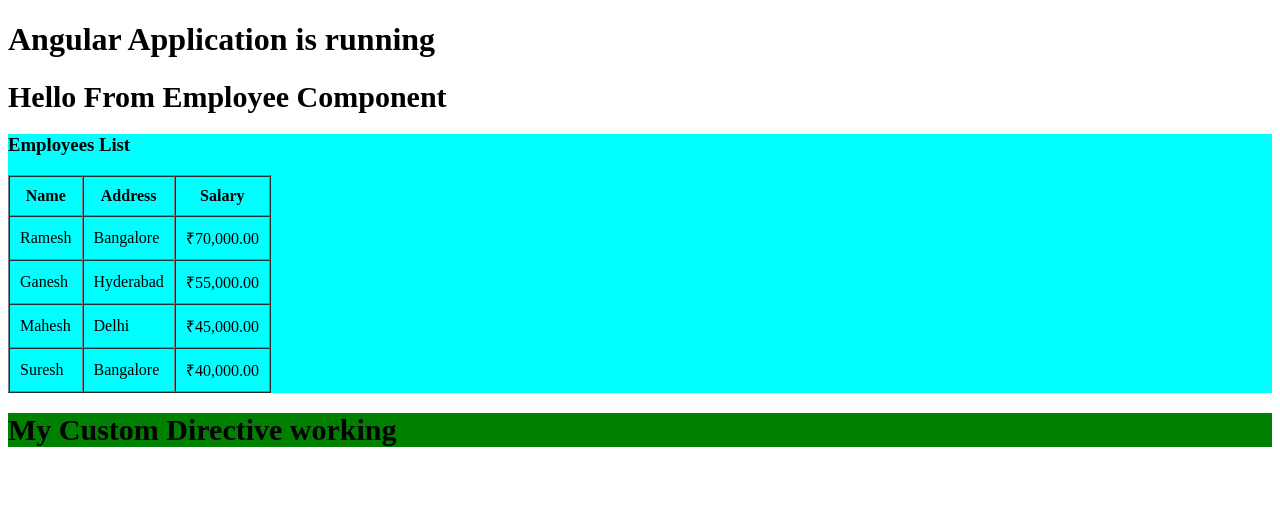
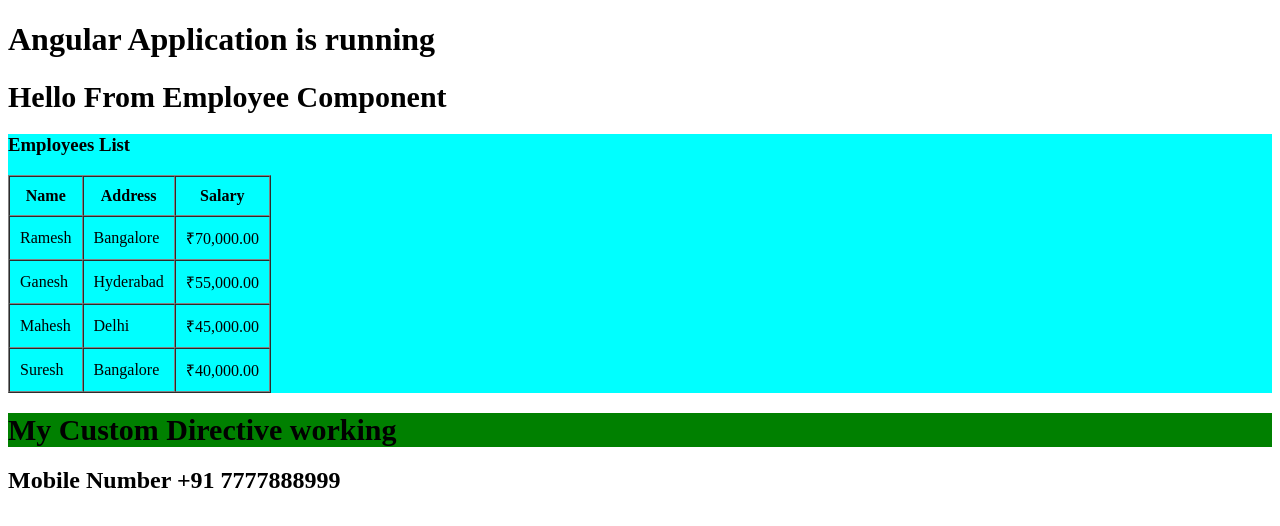
Before and after one commit to parmendra05/angular-basics, an Angular app: page / in a window 1280 px wide. Shown: the top 526 px of the page. Built offline with nearby package versions, Linux system fonts and the light colour scheme.

Commit message:
custom pipe creation for country-code

```diff
--- a/src/app/components/employee/employee.component.html
+++ b/src/app/components/employee/employee.component.html
@@ -16,3 +16,4 @@
 </div>
 
 <h1 appMyLineHilighter> My Custom Directive working </h1>
+<h2>Mobile Number {{mobileNo | countryCode}}</h2>
--- a/src/app/components/employee/employee.component.ts
+++ b/src/app/components/employee/employee.component.ts
@@ -1,10 +1,11 @@
 import { CommonModule } from '@angular/common';
 import { Component } from '@angular/core';
 import { MyLineHilighterDirective } from '../../directives/my-line-hilighter.directive';
+import { CountryCodePipe } from '../../pipes/country-code.pipe';
 
 @Component({
   selector: 'app-employee',
-  imports: [CommonModule,MyLineHilighterDirective],
+  imports: [CommonModule,MyLineHilighterDirective,CountryCodePipe],
   templateUrl: './employee.component.html',
   styleUrl: './employee.component.css'
 })
@@ -18,5 +19,6 @@
   ]
 
   myTableColor = "aqua"
+  mobileNo = 7777888999
 
 }
--- /dev/null
+++ b/src/app/pipes/country-code.pipe.ts
@@ -0,0 +1,12 @@
+import { Pipe, PipeTransform } from '@angular/core';
+
+@Pipe({
+  name: 'countryCode'
+})
+export class CountryCodePipe implements PipeTransform {
+
+  transform(value: number): String {
+    return "+91 "+value;
+  }
+
+}
```
Also changed, not shown: 1 other file (tests, documents, lock files or other folders).
